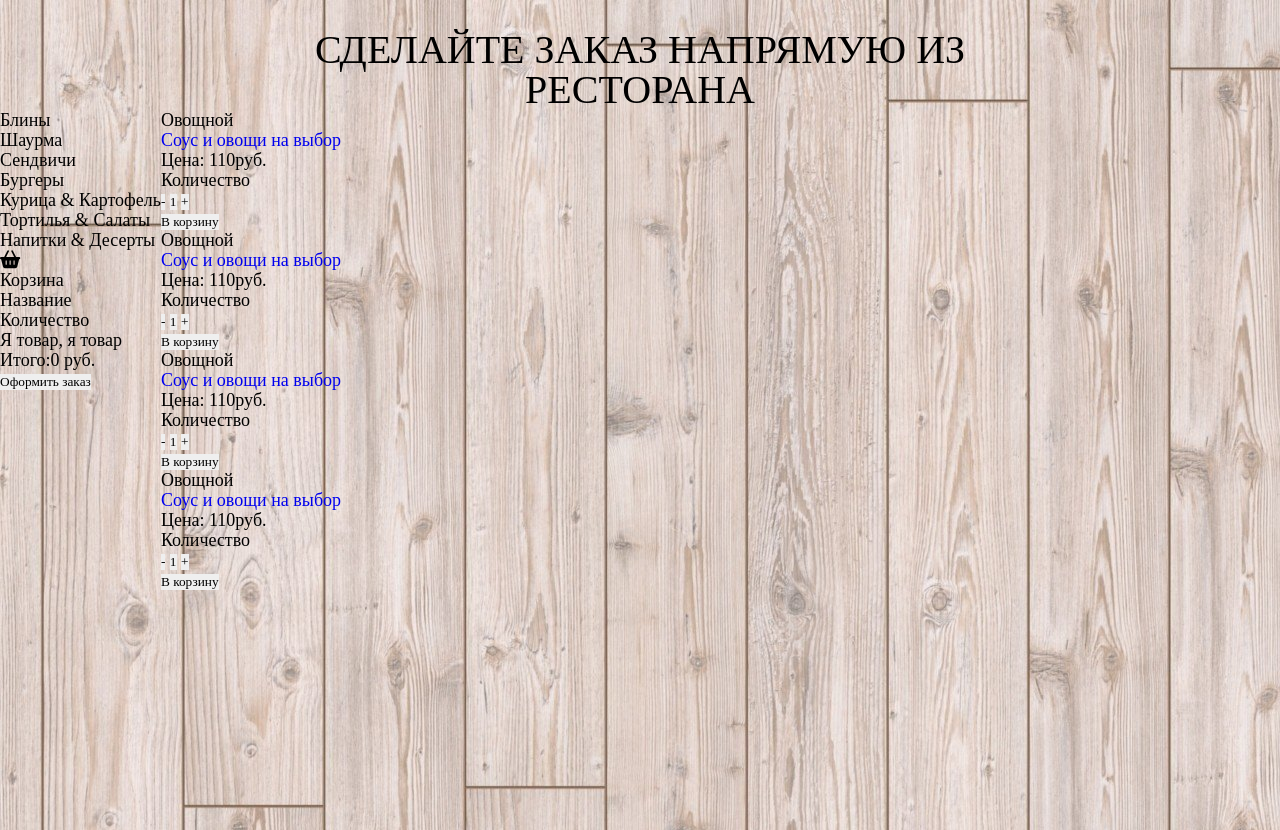
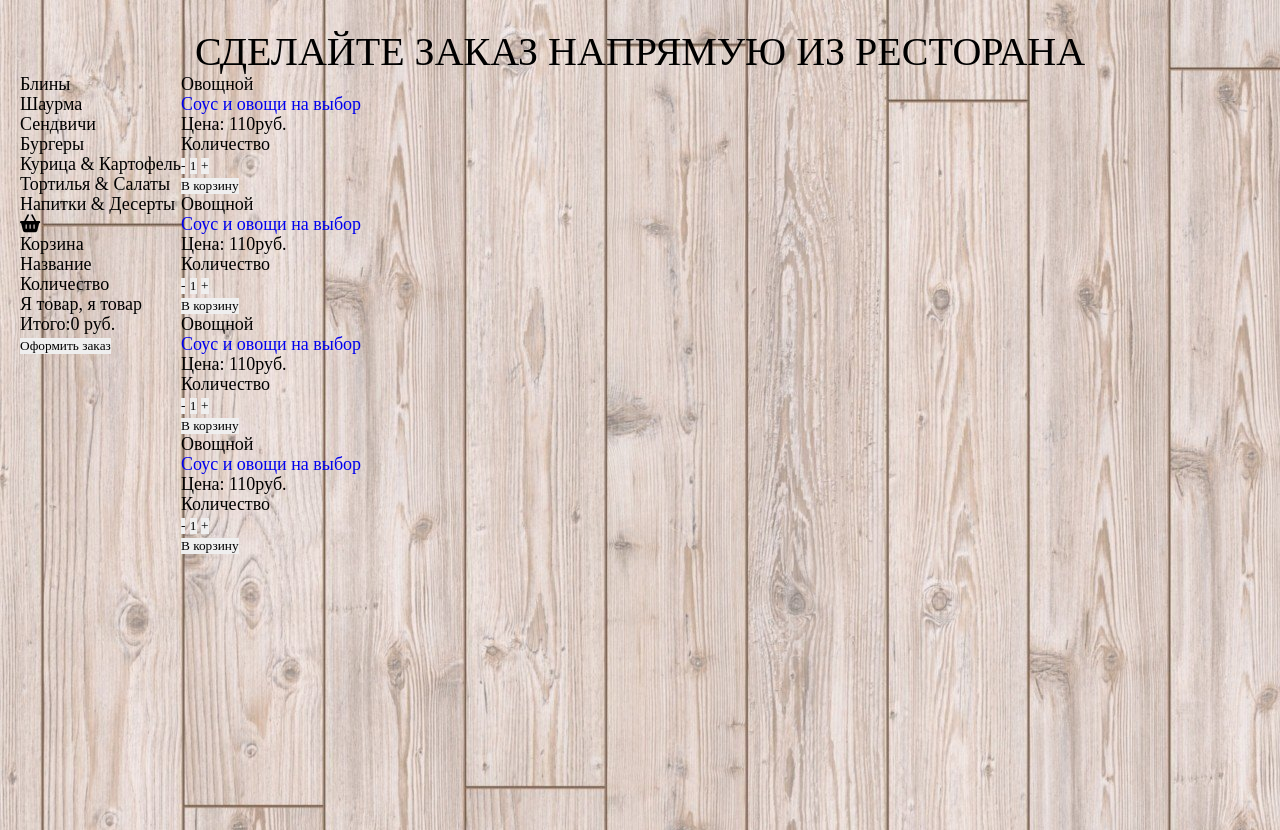
Before and after one commit to Sergeew-K-V/Subway, a website built with webpack: page index.html in a window 1280 px wide. Built offline with nearby package versions, Linux system fonts and the light colour scheme.

Commit message:
styling main block

```diff
--- a/index.html
+++ b/index.html
@@ -11,7 +11,7 @@
   </head>
   <body>
     <header class="header">
-      <div class="container-midle">
+      <div class="container-middle">
         <div class="header__block">
           <div class="header__title">
             <h1>Сделайте заказ напрямую из ресторана</h1>
--- a/src/scss/header.scss
+++ b/src/scss/header.scss
@@ -8,6 +8,6 @@
     font-weight: 900;
     font-size: 40px;
     text-align: center;
-    line-height: 40px;
+    line-height: 44px;
   }
 }
--- a/src/scss/index.scss
+++ b/src/scss/index.scss
@@ -132,9 +132,12 @@
 
 .container-big {
   margin: 0 auto;
+  padding: 0 20px;
+  max-width: 1400px;
 }
 .container-content {
 }
-.container-midle {
-  margin: 0 215px;
+.container-middle {
+  margin: 0 auto;
+  max-width: 900px;
 }
--- a/src/scss/nullstyles.scss
+++ b/src/scss/nullstyles.scss
@@ -89,4 +89,5 @@ h6 {
 body {
   background-image: url('../img/background-subway-shop.jpg');
   font-size: 18px;
+  overflow: hidden;
 }
```
Also changed, not shown: src/css/header.css, src/css/index.css, src/css/nullstyles.css.
